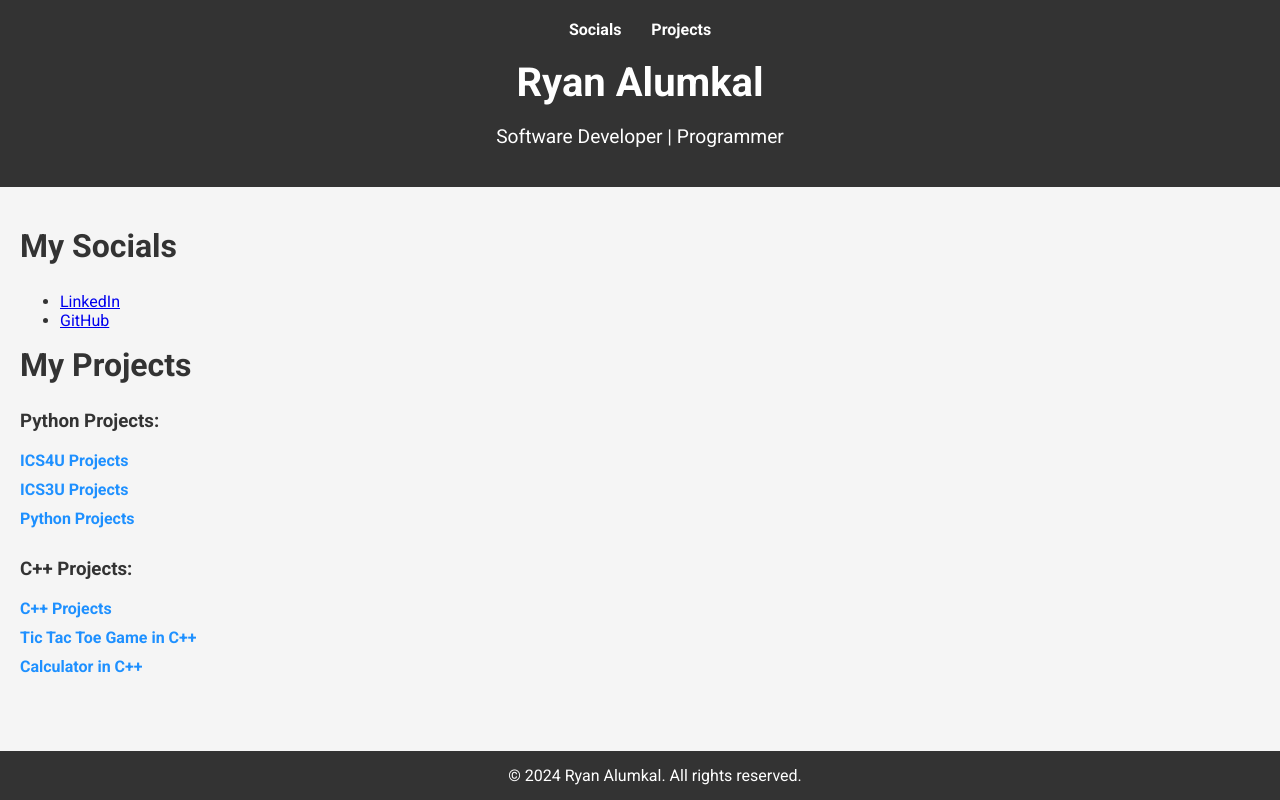
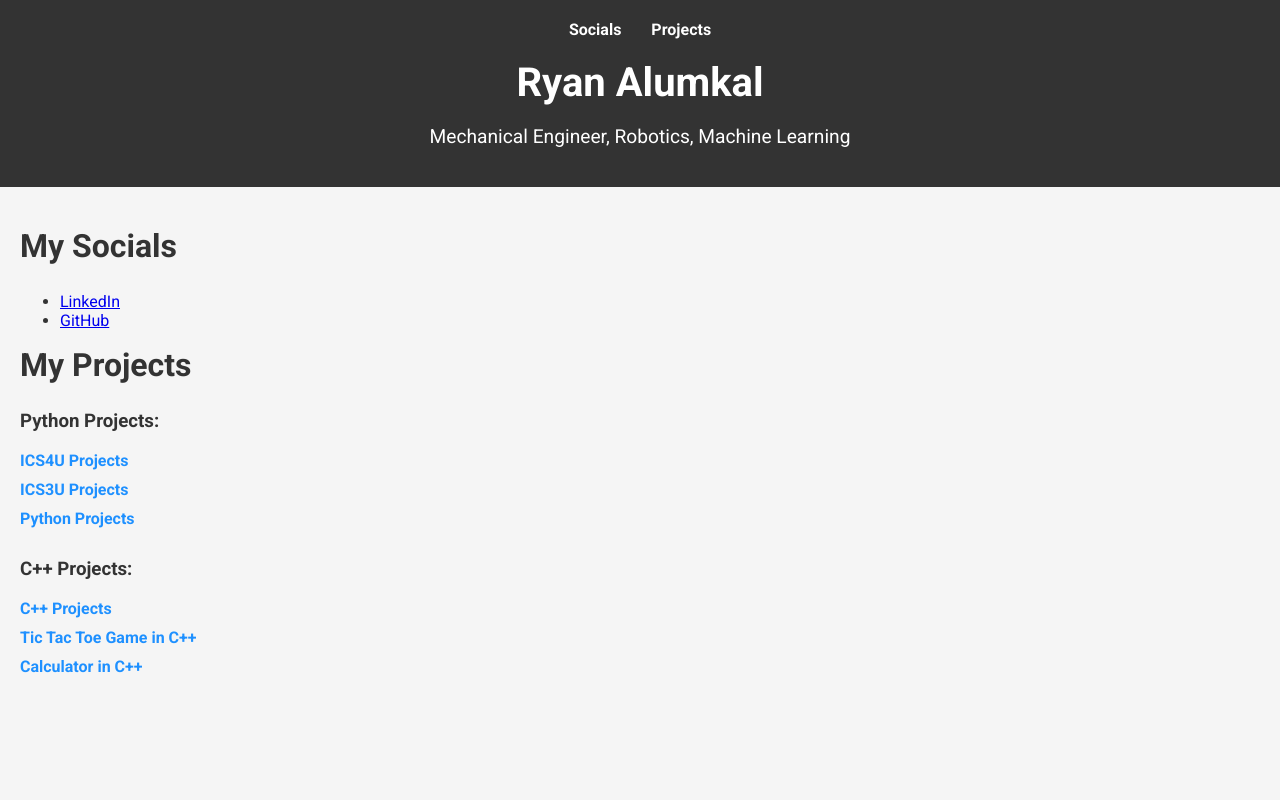
Before and after one commit to ryanalumkal/ryanalumkal.github.io, a plain HTML site: page index.html in a window 1280 px wide. Drawn offline with Linux system fonts and the light colour scheme.

Commit message:
Update index.html

```diff
--- a/index.html
+++ b/index.html
@@ -20,7 +20,7 @@
             </ul>
         </nav>
         <h1>Ryan Alumkal</h1>
-        <p>Software Developer | Programmer</p>
+        <p>Mechanical Engineer, Robotics, Machine Learning</p>
     </header>
 
     <main>
@@ -52,10 +52,6 @@
             </div>
         </section>
     </main>
-
-    <footer>
-        <p>&copy; 2024 Ryan Alumkal. All rights reserved.</p>
-    </footer>
 </body>
 
 </html>
```
